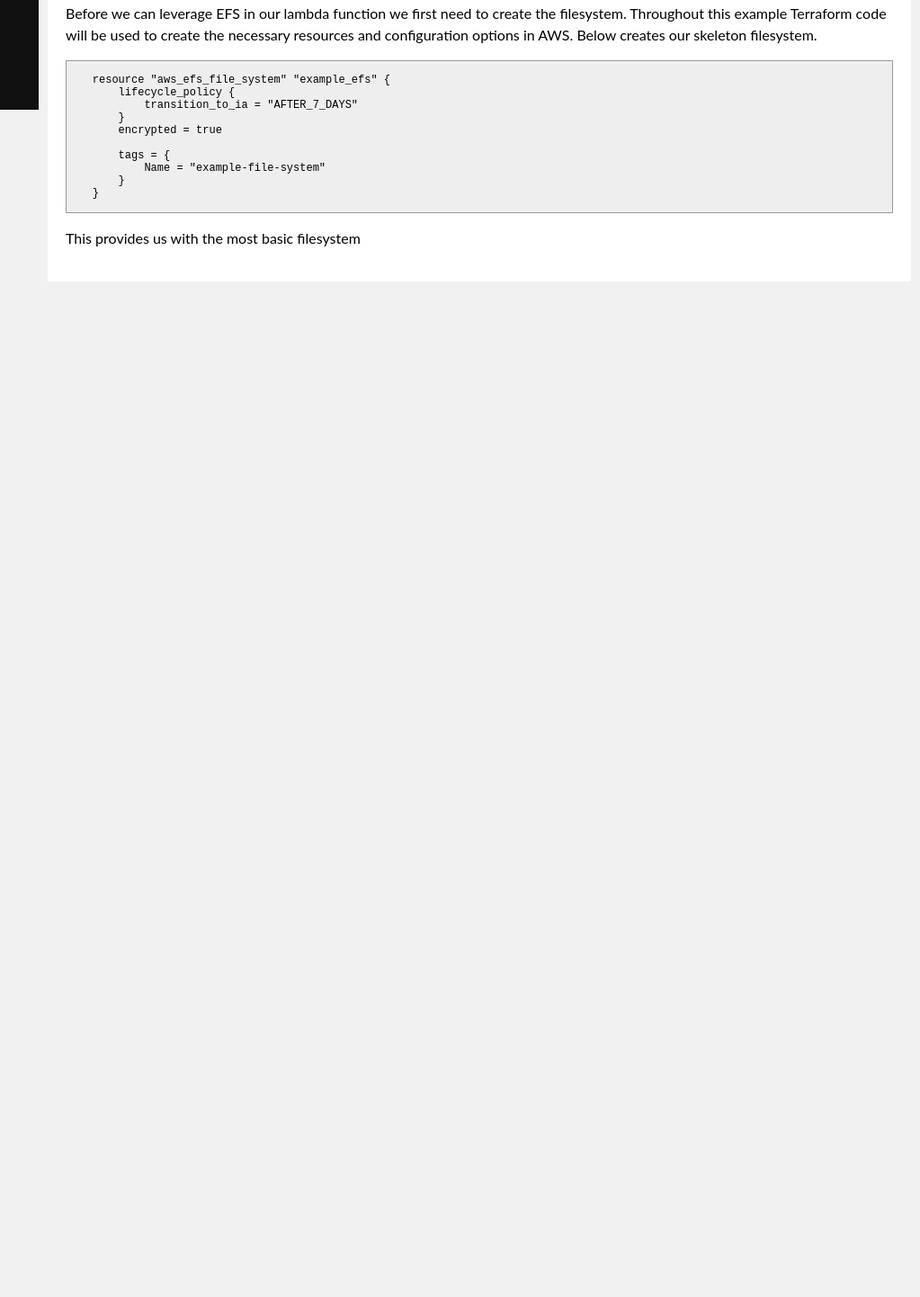
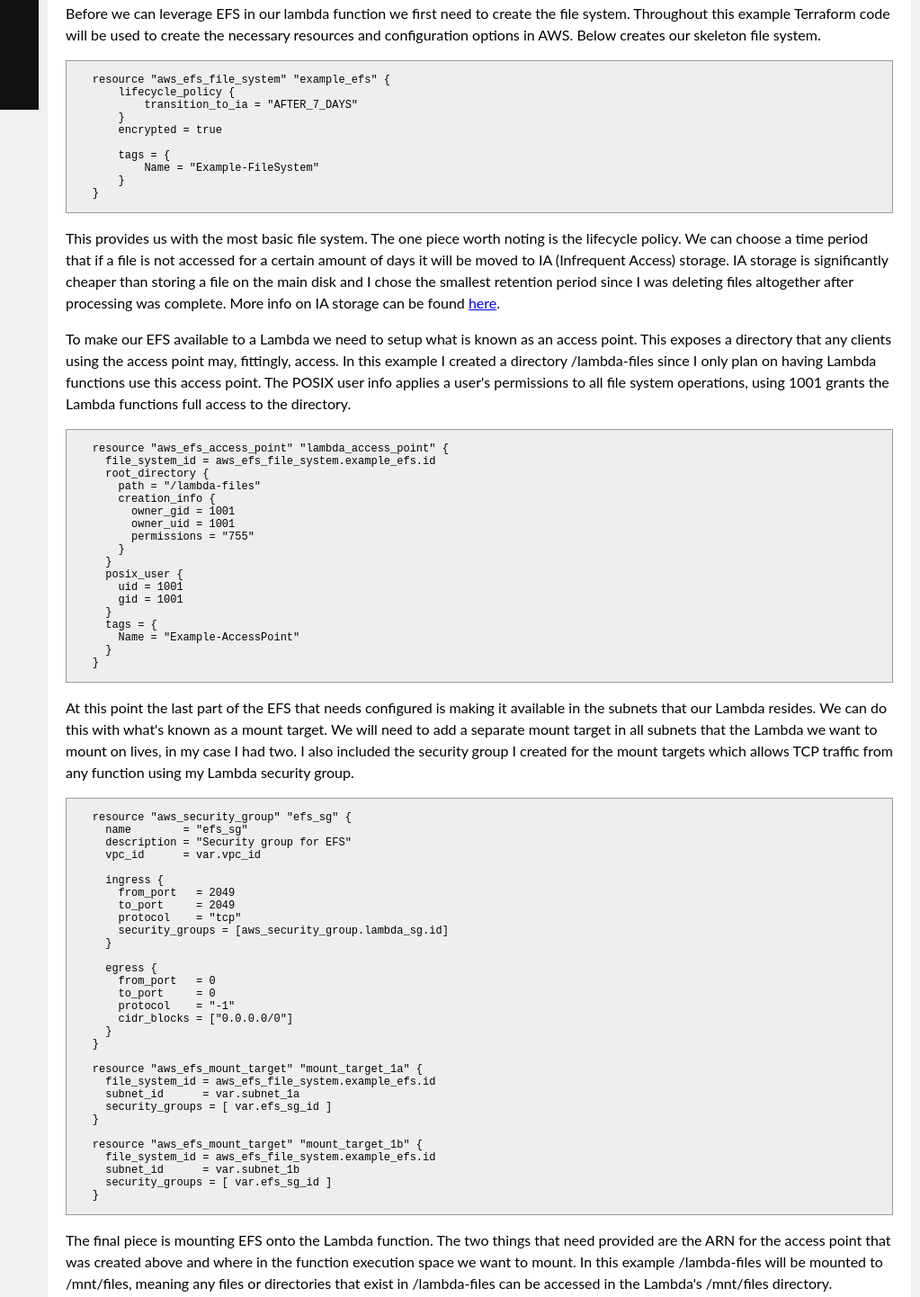
Before and after one commit to MattBriden/my-website, a plain HTML site: page lambda-efs.html in a window 1280 px wide. Shown: the part 698-2140 px from the top of the page at 90% size, without its empty margins (257-1280 px from the left). Before the commit the page ends 1021 px from the top, so only its background shows below. Drawn offline with nearby package versions, Linux system fonts and the light colour scheme.

Commit message:
update lambda post

```diff
--- a/app.css
+++ b/app.css
@@ -3,6 +3,7 @@
   margin-left: auto;
   margin-right: auto;
   text-align: center;
+  padding-bottom: 20px;
 }
 
 .container-padding {
@@ -39,7 +40,7 @@ p {
 }
 
 .sidenav {
-  height: 100vh;
+  height: 100%;
   width: 300px;
   position: fixed;
   z-index: 1;
--- a/lambda-efs.html
+++ b/lambda-efs.html
@@ -7,7 +7,7 @@
     <script src="https://ajax.googleapis.com/ajax/libs/jquery/3.3.1/jquery.min.js"></script>
     <script src="javascript/loader.js"></script>
     <meta property="og:title" content="Matt Briden - AWS Lambda and EFS Integration"/>
-    <meta property="og:image" content="TBD"/>
+    <meta property="og:image" content="assets/filesystem.jpeg"/>
 </head>
 <body>
 
@@ -23,11 +23,11 @@
         </p>
         <h3>Introducing EFS</h3>
         <p>
-            <a href="https://aws.amazon.com/efs/">Elastic File System</a>, abbreviated as EFS, is a serverless file system that can be shared across many of the AWS Cloud services. Seemingly <a href="https://aws.amazon.com/efs/faq/">its most popular use case</a> is as a file system shared amongst EC2 instances, but, albeit not made as obvious by AWS, it can also be mounted onto Lambda functions. This provides Lambda functions with unlimited disk space to work with and provided me with a solution of how to process large files.
+            <a href="https://aws.amazon.com/efs/">Elastic File System</a>, abbreviated as EFS, is a serverless file system that can be shared across many AWS Cloud services. Seemingly <a href="https://aws.amazon.com/efs/faq/">its most popular use case</a> is as a file system shared amongst EC2 instances, but, albeit not made as obvious by AWS, it can also be mounted onto Lambda functions. This provides Lambda functions with unlimited disk space to work with and provided me with a solution to processing large files.
         </p>
-        <p><strong>Note:</strong> The one "catch" is to mount EFS onto a function that function must reside in a VPC (along with the file system). Most enterprises I have worked with that use AWS require all applications to live in a VPC, but if working on a personal project this can result in sneaky billing costs.</p>
+        <p><strong>Note:</strong> The one "catch" to mounting EFS onto a Lambda function is that the function must reside in a VPC (along with the file system). Lots of enterprises that use AWS require all applications to live in a VPC, but if working on a personal project this can result in sneaky billing costs.</p>
         <h3>Integrating EFS in Lambda functions</h3>
-        <p>Before we can leverage EFS in our lambda function we first need to create the filesystem. Throughout this example Terraform code will be used to create the necessary resources and configuration options in AWS. Below creates our skeleton filesystem.</p>
+        <p>Before we can leverage EFS in our lambda function we first need to create the file system. Throughout this example Terraform code will be used to create the necessary resources and configuration options in AWS. Below creates our skeleton file system.</p>
         <pre><code>
     resource "aws_efs_file_system" "example_efs" {
         lifecycle_policy {
@@ -36,11 +36,93 @@
         encrypted = true
 
         tags = {
-            Name = "example-file-system"
+            Name = "Example-FileSystem"
         }
     }
         </code></pre>
-        <p>This provides us with the most basic filesystem </p>
+        <p>This provides us with the most basic file system. The one piece worth noting is the lifecycle policy. We can choose a time period that if a file is not accessed for a certain amount of days it will be moved to IA (Infrequent Access) storage. IA storage is significantly cheaper than storing a file on the main disk and I chose the smallest retention period since I was deleting files altogether after processing was complete. More info on IA storage can be found <a href="https://aws.amazon.com/efs/features/infrequent-access/">here</a>.</p>
+        <p>To make our EFS available to a Lambda we need to setup what is known as an access point. This exposes a directory that any clients using the access point may, fittingly, access. In this example I created a directory /lambda-files since I only plan on having Lambda functions use this access point. The POSIX user info applies a user's permissions to all file system operations, using 1001 grants the Lambda functions full access to the directory.</p>
+        <pre><code>
+    resource "aws_efs_access_point" "lambda_access_point" {
+      file_system_id = aws_efs_file_system.example_efs.id
+      root_directory {
+        path = "/lambda-files"
+        creation_info {
+          owner_gid = 1001
+          owner_uid = 1001
+          permissions = "755"
+        }
+      }
+      posix_user {
+        uid = 1001
+        gid = 1001
+      }
+      tags = {
+        Name = "Example-AccessPoint"
+      }
+    }
+        </code></pre>
+        <p>At this point the last part of the EFS that needs configured is making it available in the subnets that our Lambda resides. We can do this with what's known as a mount target. We will need to add a separate mount target in all subnets that the Lambda we want to mount on lives, in my case I had two. I also included the security group I created for the mount targets which allows TCP traffic from any function using my Lambda security group.</p>
+        <pre><code>
+    resource "aws_security_group" "efs_sg" {
+      name        = "efs_sg"
+      description = "Security group for EFS"
+      vpc_id      = var.vpc_id
+
+      ingress {
+        from_port   = 2049
+        to_port     = 2049
+        protocol    = "tcp"
+        security_groups = [aws_security_group.lambda_sg.id]
+      }
+
+      egress {
+        from_port   = 0
+        to_port     = 0
+        protocol    = "-1"
+        cidr_blocks = ["0.0.0.0/0"]
+      }
+    }
+
+    resource "aws_efs_mount_target" "mount_target_1a" {
+      file_system_id = aws_efs_file_system.example_efs.id
+      subnet_id      = var.subnet_1a
+      security_groups = [ var.efs_sg_id ]
+    }
+
+    resource "aws_efs_mount_target" "mount_target_1b" {
+      file_system_id = aws_efs_file_system.example_efs.id
+      subnet_id      = var.subnet_1b
+      security_groups = [ var.efs_sg_id ]
+    }
+        </code></pre>
+        <p>The final piece is mounting EFS onto the Lambda function. The two things that need provided are the ARN for the access point that was created above and where in the function execution space we want to mount. In this example /lambda-files will be mounted to /mnt/files, meaning any files or directories that exist in /lambda-files can be accessed in the Lambda's /mnt/files directory.</p>
+        <pre><code>
+    data "aws_iam_policy_document" "lambda_policy_doc" {
+      ...
+
+      statement {
+        actions = [
+          "elasticfilesystem:ClientMount",
+          "elasticfilesystem:ClientWrite"
+        ]
+
+        resources = [
+          "*"
+         ]
+      }
+    }
+
+    resource "aws_lambda_function" "my_lambda" {
+      ...
+
+      file_system_config {
+        arn = var.access_point_arn
+        local_mount_path = "/mnt/files"
+      }
+    }
+        </code></pre>
+        <p>Previously I was bound to downloading files into /tmp or memory, with this solution they can now be downloaded straight to /mnt/files. Using EFS I was able to process large files using small amounts of memory thus keeping my Lambda execution costs low. It was easy to configure and relatively inexpensive since files are deleted after processing. I would recommend this solution to anyone feeling squeezed by the default 512MB of disk space provided by Lambda functions.</p>
     </div>
 </div>
 
```
Also changed, not shown: index.html (+2 -2 lines), sidebar.html (+14 -14 lines), assets/filesystem.jpeg (added).
